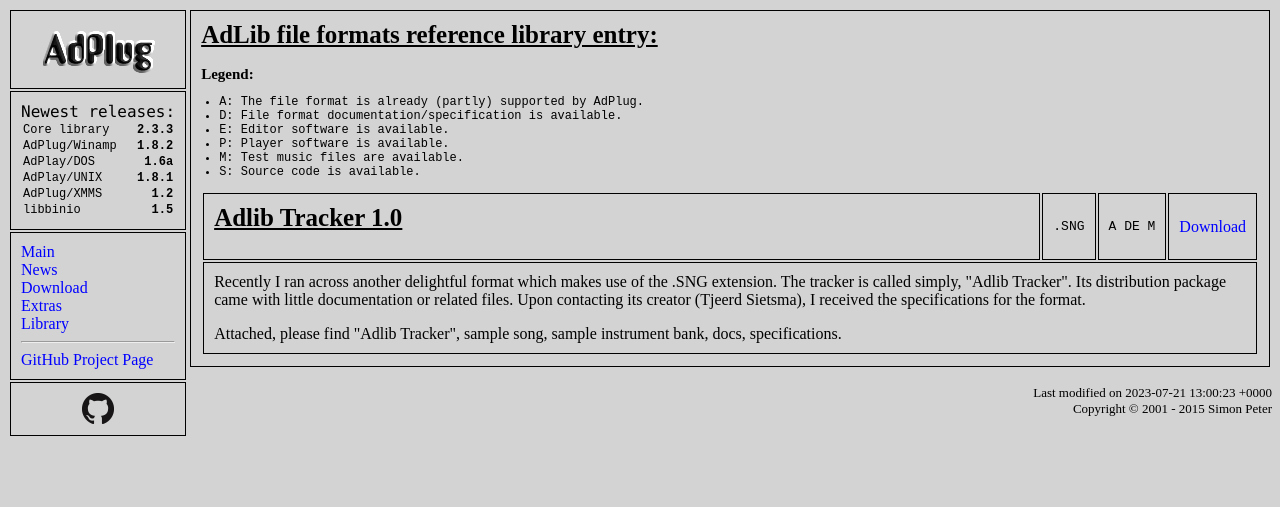
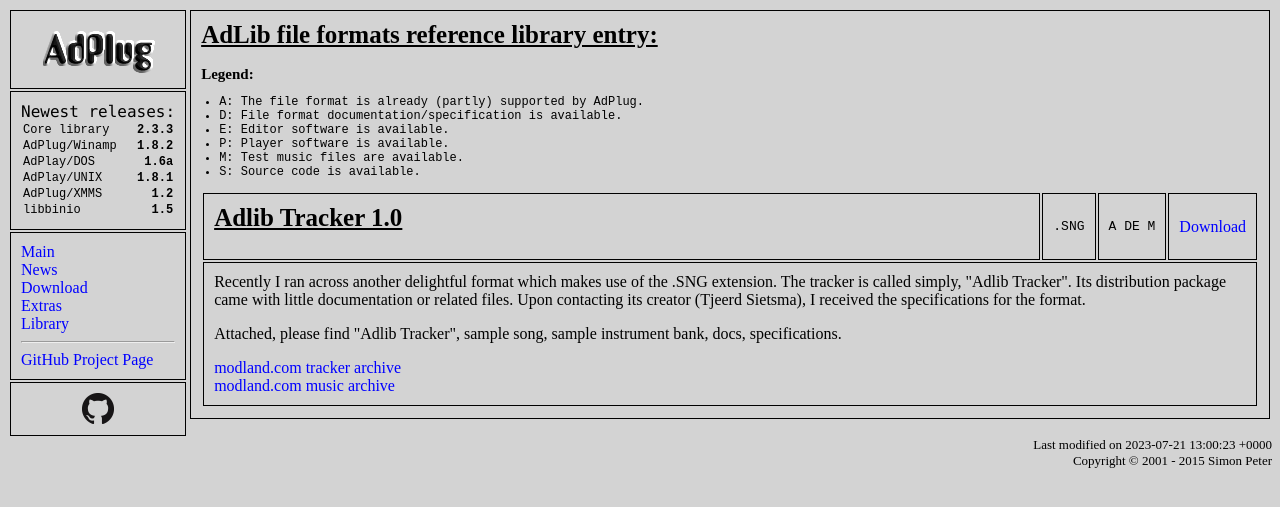
Before and after one commit to adplug/adplug.github.io, a Jekyll site: the page built from _library_formats/AdlibTracker10.html, in a window 1280 px wide. Shown: the top 507 px of the page. Built offline with Jekyll 4.4.1, drawn with Linux system fonts in a browser that asks for light colours.

Commit message:
Add some external links to Adlib Tracker 1.0

```diff
--- a/_library_formats/AdlibTracker10.html
+++ b/_library_formats/AdlibTracker10.html
@@ -12,3 +12,8 @@ specifications for the format.</p>
 
 <p>Attached, please find "Adlib Tracker", sample song, sample
 instrument bank, docs, specifications.</p>
+
+<p>
+<a href="https://modland.com/pub/software/trackers/DOS/Adlib%20Tracker/">modland.com tracker archive</a><br />
+<a href="https://modland.com/pub/modules/Ad%20Lib/AdLib%20Tracker/">modland.com music archive</a><br />
+</p>
```
